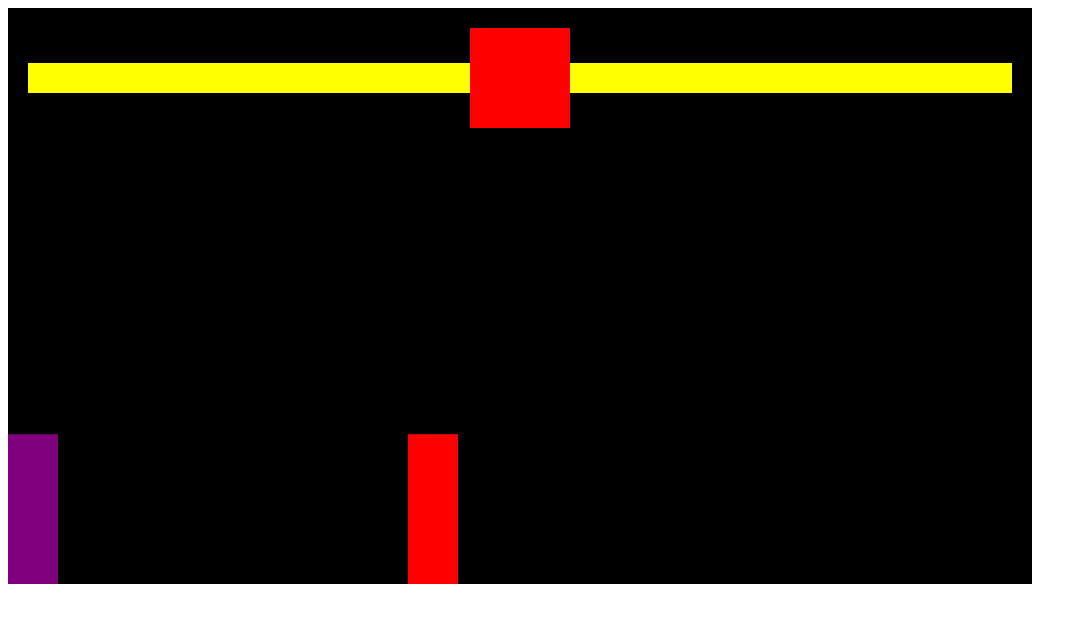
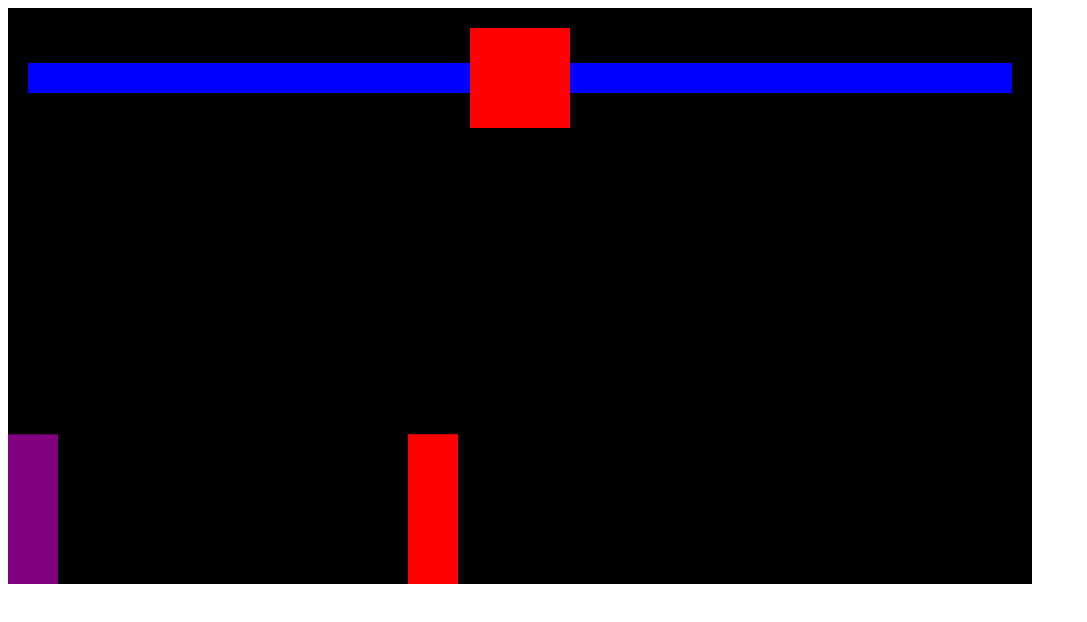
Before and after one commit to agiantbird/bird-fight, a plain HTML site: page index.html in a window 1280 px wide. Shown: the whole page, without its empty margins (0-1087 px from the left). Drawn offline with Linux system fonts and the light colour scheme.

Commit message:
Make healthbars functional

```diff
--- a/index.html
+++ b/index.html
@@ -19,7 +19,27 @@
             "
         >
             <!-- player health -->
-            <div style="background-color: yellow; height: 30px; width: 100%"></div>
+            <!-- health bar background (amount of health total)-->
+            <div style="position: relative; height: 30px; width: 100%; display: flex; justify-content: flex-end;">
+                <div
+                    style="
+                        background-color: yellow;
+                        height: 30px;
+                        width: 100%;
+                    ">
+                </div>
+                <!-- health bar foreground (amount of health left) -->
+                <div id="playerHealth"
+                    style="
+                        position: absolute;
+                        background: blue;
+                        top: 0;
+                        right: 0;
+                        bottom: 0;
+                        width: 100%
+                    ">
+                </div>
+            </div>
             <!-- timer -->
             <div
                 style="
@@ -31,7 +51,26 @@
             >
             </div>
             <!-- enemy health-->
-            <div style="background-color: yellow; height: 30px; width: 100%"></div>
+            <!-- health bar background (amount of health total)-->
+            <div style="position: relative; height: 30px; width: 100%">
+                <div
+                    style="
+                        background-color: yellow;
+                        height: 30px;
+                    ">
+                </div>
+                <!-- health bar foreground (amount of health left) -->
+                <div id="enemyHealth"
+                    style="
+                        position: absolute;
+                        background: blue;
+                        top: 0;
+                        right: 0;
+                        bottom: 0;
+                        left: 0;
+                    ">
+                </div>
+            </div>
         </div>
         <canvas></canvas>
     </div>
--- a/index.js
+++ b/index.js
@@ -28,6 +28,7 @@ class Sprite {
         }
         this.color = color
         this.isAttacking
+        this.health = 100
     }
 
     draw() {
@@ -162,6 +163,8 @@ function animate() {
         player.isAttacking
     ) {
         player.isAttacking = false
+        enemy.health -= 20
+        document.querySelector('#enemyHealth').style.width = enemy.health + '%'
         console.log('player lands hit!')
     }
 
@@ -173,6 +176,8 @@ function animate() {
         enemy.isAttacking
     ) {
         enemy.isAttacking = false
+        player.health -= 20
+        document.querySelector('#playerHealth').style.width = player.health + '%'
         console.log('enemy lands hit!')
     }
 }
```
